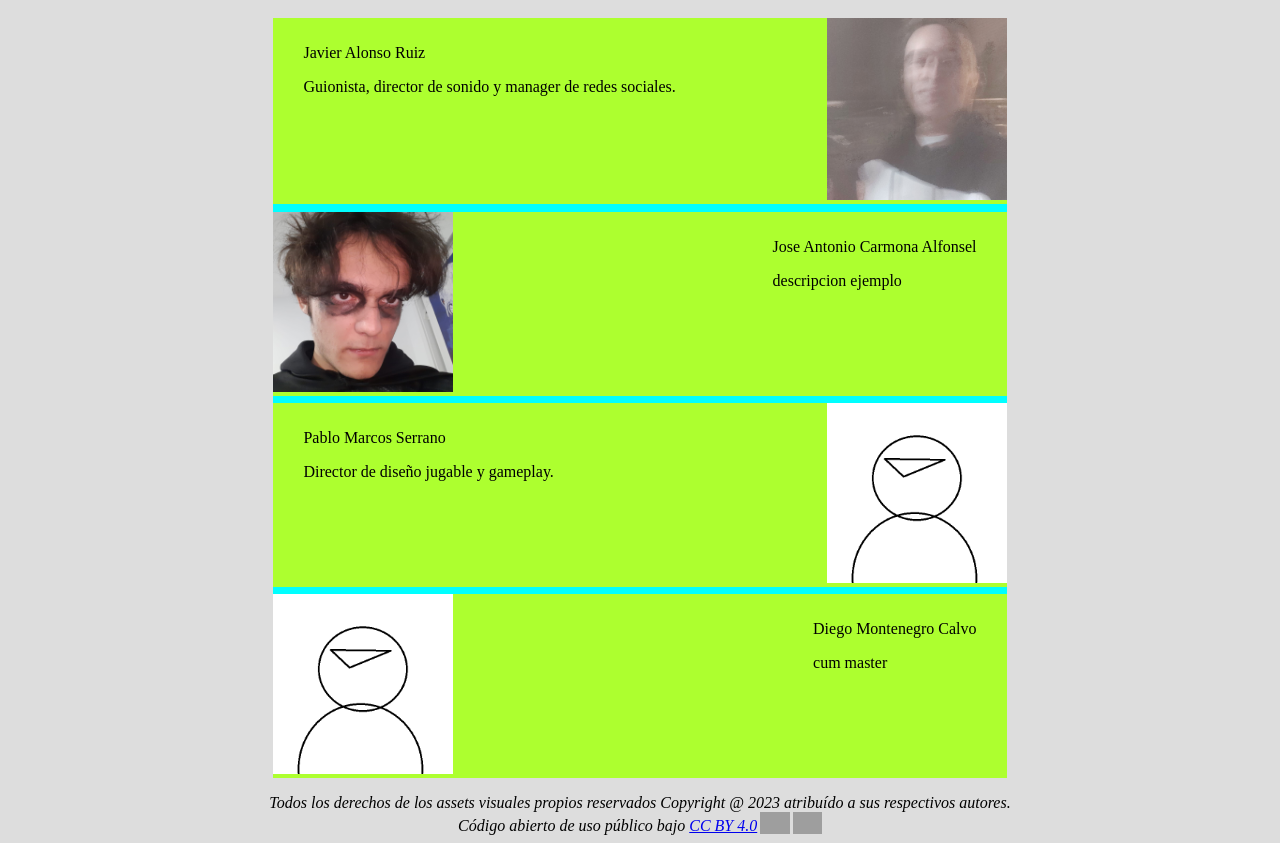
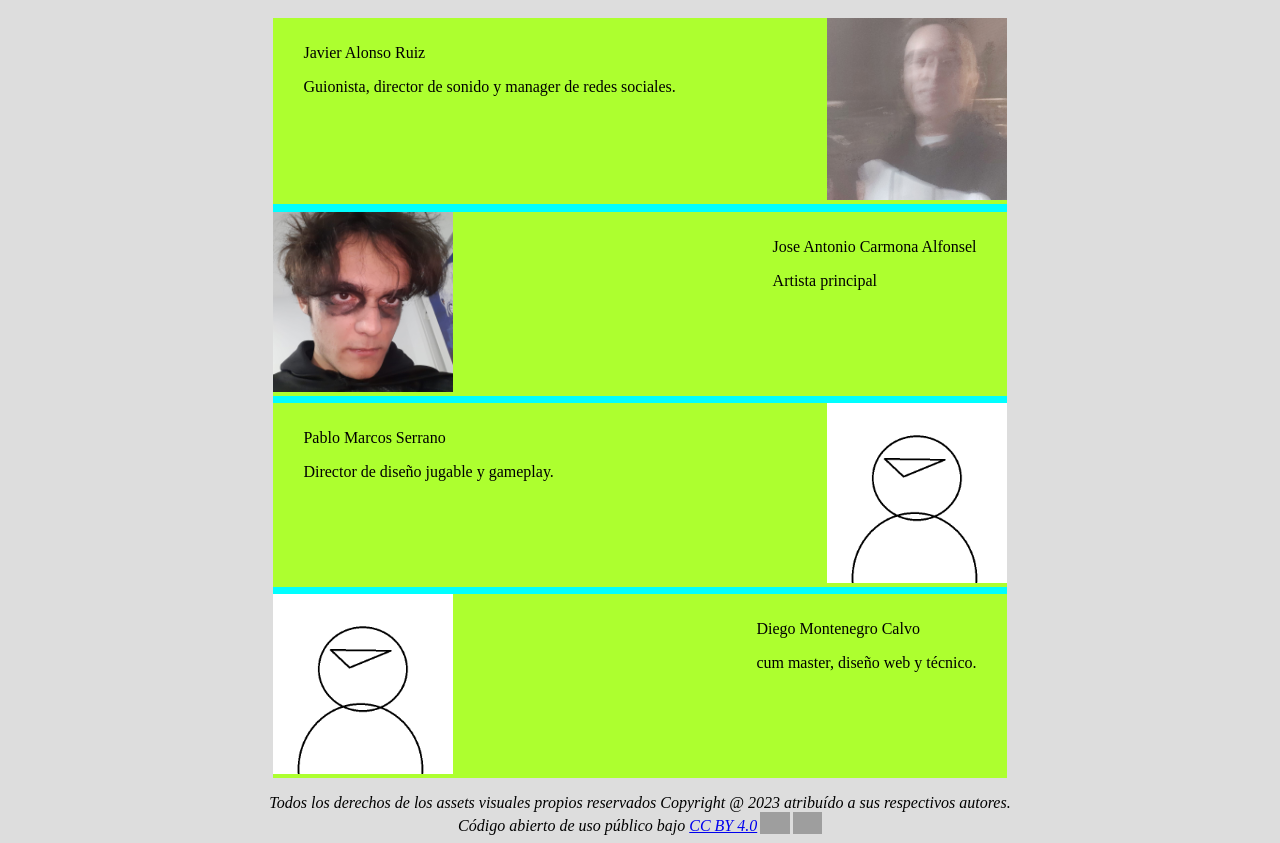
Before and after one commit to guco23/greenGame1, a plain HTML site: page credits.html in a window 1280 px wide. Shown: the part 76-919 px from the top of the page. Drawn offline with Linux system fonts and the light colour scheme; grey boxes are pictures that could not be loaded.

Commit message:
texto creditos

```diff
--- a/credits.html
+++ b/credits.html
@@ -32,7 +32,7 @@
                 <div><img src="./images/furro.jpg"></div>
                 <div class="credit-text-container">
                     <p class="credit-name-title">Jose Antonio Carmona Alfonsel</p>
-                    <p class="credit-descripcion">descripcion ejemplo</p>
+                    <p class="credit-descripcion">Artista principal</p>
                 </div>
             </li>
             <li class="credit-container">
@@ -46,7 +46,7 @@
                 <div><img src="./images/profile.png"></div>
                 <div class="credit-text-container">
                     <p class="credit-name-title">Diego Montenegro Calvo</p>
-                    <p class="credit-descripcion">cum master</p>
+                    <p class="credit-descripcion">cum master, diseño web y técnico.</p>
                 </div>
             </li>
         </ul>
```
